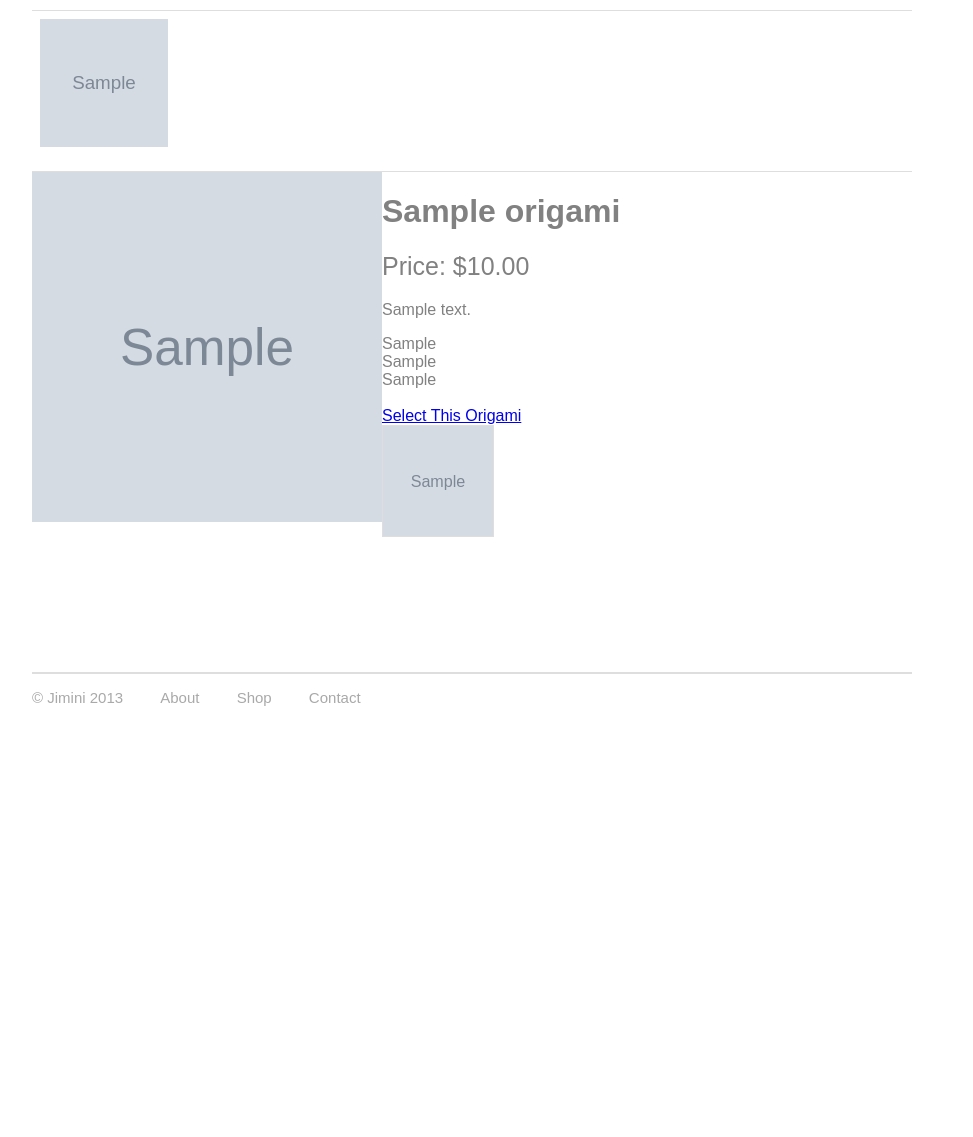
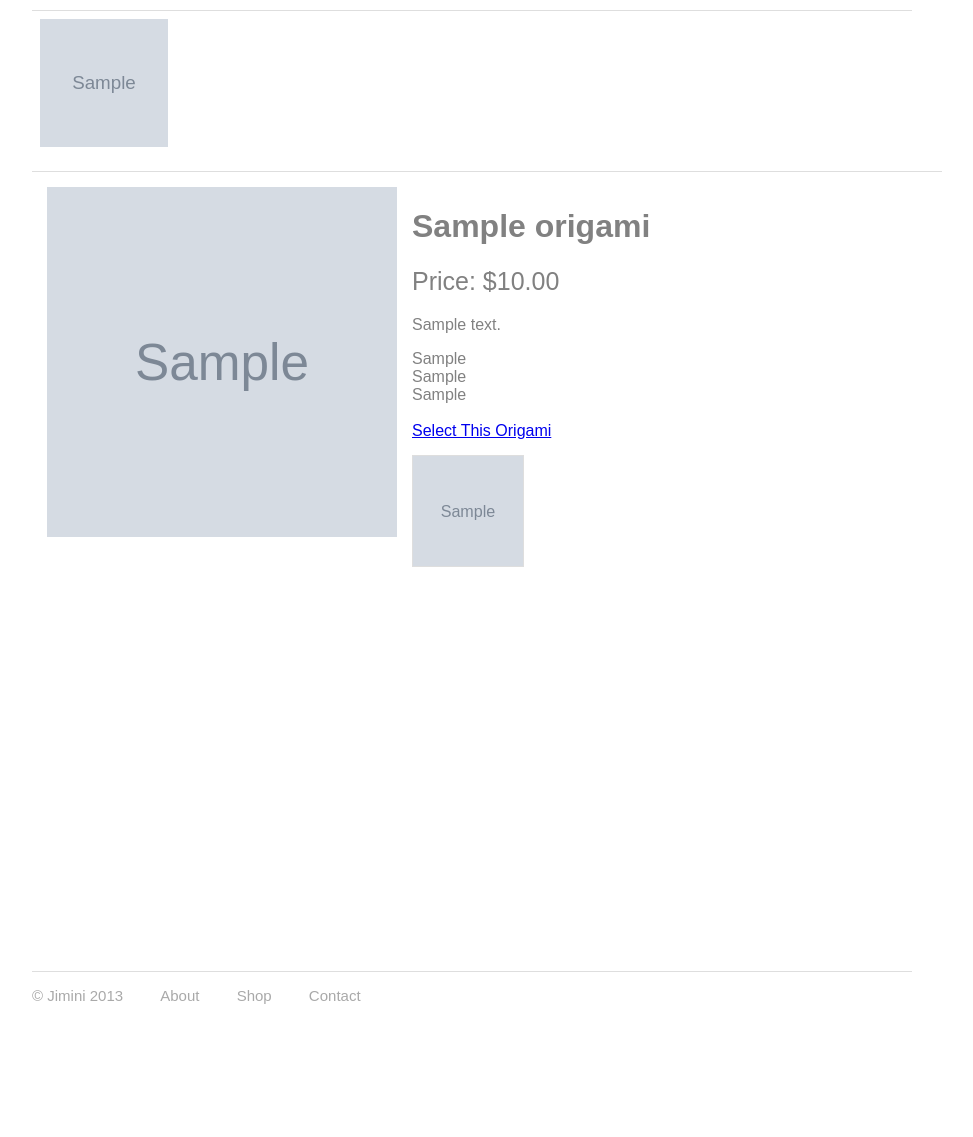
Before and after one commit to mtbottle/jimini, a Django app: page /choose_origami.html in a window 1280 px wide. Shown: the part 222-1359 px from the top of the page, without its empty margins (168-1141 px from the left). Before the commit the page ends 928 px from the top, so only its background shows below. Run offline with Django 3.2, Linux system fonts and the light colour scheme; tables that the repository leaves empty hold one stand-in row (values such as "Sample post"); grey boxes marked "Sample" are stand-in pictures; some libraries are stand-ins or nearby versions; some web fonts are replaced; grey boxes are pictures that could not be loaded.

Commit message:
fixed css for choose origami page and added comments in main.css and views.py

```diff
--- a/jimini/app/website/models.py
+++ b/jimini/app/website/models.py
@@ -4,7 +4,7 @@ from django import forms
 from localflavor.us.forms import USZipCodeField, USStateField
 
 
-# Create your models here.
+# This is the old order model which we're not using (but may take elements from later)
 class OLD_Order(models.Model):
 	''' Contains info for order '''
 	user_email = models.CharField(max_length=100)
@@ -54,7 +54,7 @@ class OrigamiImage(models.Model):
 
 
 
-
+# This is the form model for the "choose_recipient" page
 class RecipientShippingForm(forms.Form):
 	recipient_name = forms.CharField(label='Recipient name', max_length=150)
 	sender_name = forms.CharField(label='Sender name', max_length=150)
@@ -67,6 +67,7 @@ class RecipientShippingForm(forms.Form):
 	zip_code = USZipCodeField()
 
 
+# This is the order model which takes an origami entries from the RecipientShipping form
 class Order(models.Model):
 	user_id = 1
 	order_date = models.DateTimeField(auto_now_add = True)
--- a/static/css/main.css
+++ b/static/css/main.css
@@ -175,17 +118,69 @@ img.center {
     padding-bottom:10px
 }
 
-.singleOrigamiView {
-    border-top: solid 1px #dedede;
-    border-bottom: solid 1px #dedede;
-    height: 500px;
+
+
+
+
+/* This is the band of small origami pictures that show up
+on the index and choose_origami pages */
+
+.origamiDisplay {
+    height:140px;
+    width:880px;
+    padding-bottom:20px;
     margin:auto;
 }
 
+.origamiDisplay img {
+    width: 128px;
+    height: 128px;
+    float: left;
+    margin: 8px;
+    -webkit-transition: margin .5s ease-out;
+    -moz-transition: margin .5s ease-out;
+    -o-transition: margin .5s ease-out;
+}
+
+.origamiDisplay img:hover {
+    margin-top: .2px;
+}
+
+.origamiDisplay img:active {
+    *border: 3px solid #dedede;
+    *margin-right:5px;
+    *margin-left:5px;
+}
+
+
+
+
+
+
+/* These are the choose_origami elements that display
+the various origamis in greater detail */
+
+.singleOrigamiView {
+    border-top: solid 1px #dedede;
+    *border-bottom: solid 1px #dedede;
+    *background: orange;
+    margin-bottom:15px;
+    padding: 15px;
+    float: left;
+    width:100%;
+}
+
+.singleOrigamiList {
+		   height: 100%;
+		   width:100%;
+		   margin: 20px;
+		   margin: auto;
+}
 
 .bigOrigamiPic {
     width:350px;
     height: 350px;
+    padding:0px 15px 15px 0px;;
     float:left;
 }
 
@@ -196,7 +191,7 @@ img.center {
 
 .secondaryOrigamiPics img {
     border: solid 1px #dedede;
-	margin-right: 8px;
+    margin: 15px 10px 15px 0px;;
     height:110px;
     width:110px;
 }
--- a/templates/choose_origami.html
+++ b/templates/choose_origami.html
@@ -4,6 +4,9 @@
 {% block title %}Jimini - Select your origami design!{% endblock %}
 
 {% block content %}
+
+
+<!-- This is the top workflow naviation with the 4 steps -->
 <div class="workflowNav">
   <img class='workflowSteps' src='{% static "website_parts/homepage/step1.png" %}'/>
 
@@ -22,12 +25,18 @@
   {% endif %}
      <img class='workflowSteps_grey' src='{% static "website_parts/homepage/step4.png" %}'/>
 </div>
+
+
+<!-- This is the top origami band that shows the various origamis to choose from -->
         <div class="origamiDisplay">
 	  {% for origami in origamis %}
           <a class="smallOrigamiLink" href="/choose_origami.html/{{ origami.id }}"><img class="smallOrigamiBlock" src="{{ origami.get_pictures.0.picture.url }}"/></a>
           {% endfor %}
         </div>
 
+
+<!-- This is the large description of each origmi that we will animate with javascript -->
+	<div class='singleOrigamiList'>
 	  {% for origami in origamis %}
 	  <div class="singleOrigamiView">
             <a class="OrigamiLink" href='/choose_origami.html/{{origami.id}}'><img class="bigOrigamiPic" src='{{ origami.get_pictures.0.picture.url }}'/></a>
@@ -45,13 +54,16 @@
             {% else %}
 	    <a href="/choose_recipient.html/{{ origami.id }}/{{ order_id}}">Select This Origami</a>
 	    {% endif %}
+
+	    <!-- These are the secondary origami pics for each origami profile - when user clicks we should rotate out the main -->
             <div class="secondaryOrigamiPics"
 		 {% for image in origami.get_pictures %}
 		 <a href='/choose_origami.html/{{origami.id}}/{{image.id}}'><img src='{{ image.picture.url }}'/></a>
 		 {% endfor %}
 	    </div>
 
-	</div>
+	  </div><!-- This is the end of the singleOrigamiView div -->
 	  {% endfor %}
+	</div><!--This is the end of the singleOrigamiList container div-->
 
 {% endblock %}
```
Also changed, not shown: other parts of static/css/main.css (+56 -64 lines), jimini/app/website/views.py (+9 -2 lines). Lines whose indentation alone changed are shown as unchanged.
